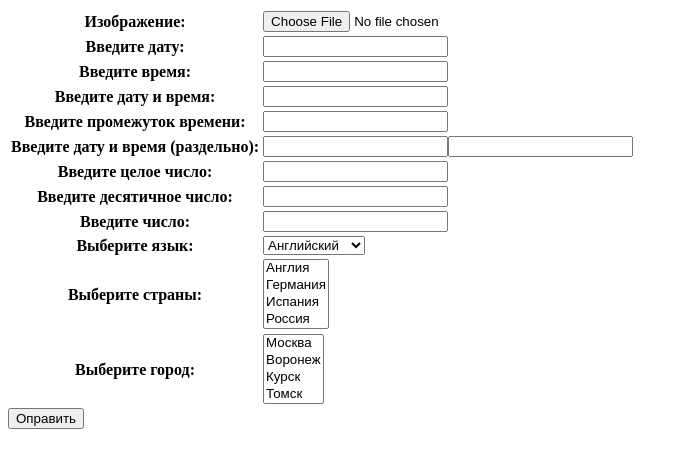
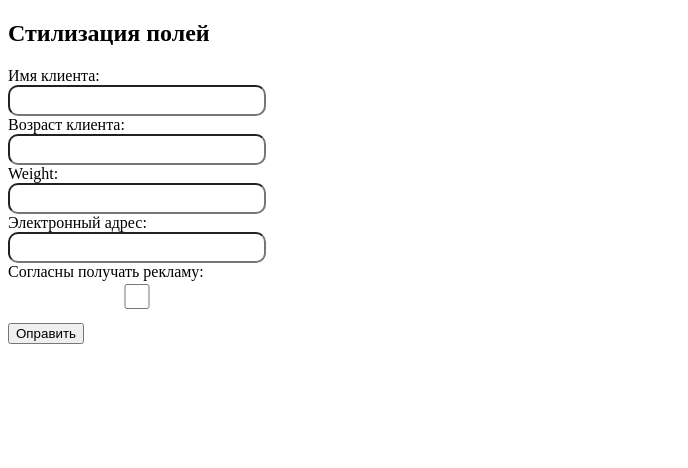
Before and after one commit to MaxAseev46/asemay-project, a Django app: page / in a window 1280 px wide. Shown: the top 468 px of the page, without its empty margins (0-688 px from the left). Run offline with Django 3.2, Linux system fonts and the light colour scheme.

Commit message:
ЛЗ9, работа на паре(не доделано)

```diff
--- a/firstapp/forms.py
+++ b/firstapp/forms.py
@@ -1,28 +1,7 @@
 from django import forms
-
-
 class UserForm(forms.Form):
-    file = forms.ImageField(label="Изображение")
-    date = forms.DateField(label="Введите дату")
-    time = forms.DateField(label="Введите время")
-    date_time = forms.DateTimeField(label="Введите дату и время")
-    time_delta = forms.DurationField(label="Введите промежуток времени")
-    date_time2 = forms.SplitDateTimeField(label="Введите дату и время (раздельно)")
-    num = forms.IntegerField(label="Введите целое число")
-    num2 = forms.DecimalField(label="Введите десятичное число")
-    num3 = forms.FloatField(label="Введите число")
-    ling = forms.ChoiceField(label="Выберите язык",
-                             choices=((1, "Английский"),
-                                      (2, "Немецкий"),
-                                      (3, "Французский")))
-    country = forms.MultipleChoiceField(label="Выберите страны",
-                                        choices=((1, "Англия"),
-                                                 (2, "Германия"),
-                                                 (3, "Испания"),
-                                                 (4, "Россия")))
-    city = forms.TypedMultipleChoiceField(label="Выберите город",
-                                          empty_value=None,
-                                          choices=((1, "Москва"),
-                                                   (2, "Воронеж"),
-                                                   (3, "Курск"),
-                                                   (4, "Томск")))
+    name = forms.CharField(label="Имя клиента", min_length=3)
+    age = forms.IntegerField(label="Возраст клиента", min_value=1, max_value=100)
+    weight = forms.DecimalField(min_value=3, max_value=200, decimal_places=2)
+    email = forms.EmailField(label="Электронный адрес")
+    reklama = forms.BooleanField(label="Согласны получать рекламу", required=False)
--- a/firstapp/views.py
+++ b/firstapp/views.py
@@ -4,41 +4,14 @@ from django.http import HttpRequest, HttpResponse, HttpResponseRedirect, HttpRes
 
 # Create your views here.
 
-
-# def index(request):
-#     header = "Персональные данные"  # обычная переменная
-#     langs = ["Английский", "Немецкий", "Испанский"]  # массив
-#     user = {"name": "Максим,", "age": 30}  # словарь
-#     addr = ("Виноградная", 23, 45)  # кортеж
-#     data = {"header": header, "langs": langs, "user": user, "address": addr}
-#     return render(request, "index.html", context=data)
-
-# def index(request):
-#  return render(request, "firstapp/index.html")
-
-# def index(request):
-#     data = {"age": 66}
-#     return render(request, "firstapp/index.html", context=data)
-
-#def index(request):
-# cat = ["Ноутбуки", "Принтеры", "Сканеры", "Диски", "Шнуры"]
-# return render(request, "firstapp/index.html", context={"cat": cat})
-
-def index(request: HttpRequest):
-    if request.method == "POST":
-        name = request.POST.get("name")
-        age = request.POST.get("age")
-        output = "<h2>Пользователь</h2><h3>Имя - {0}, Возраст - {1}</h3>".format(name, age)
-        return HttpResponse(output)
-    else:
-        userform = UserForm()
-        return render(request, "firstapp/index.html", {"form": userform})
-
-#def about(request):
-#    return HttpResponse("<h2>About</h2>")
-
-#def contact(request):
-#    return HttpResponseRedirect("/about")
+def index(request):
+ userform = UserForm()
+ if request.method == "POST":
+    userform = UserForm(request.POST)
+ if userform.is_valid():
+    name = userform.cleaned_data["name"]
+    return HttpResponse("<h2>Имя введено коррректно – {0}</h2>".format(name))
+ return render(request, "firstapp/index.html", {"form": userform})
 
 def details(request):
     return HttpResponsePermanentRedirect("/")
--- a/templates/firstapp/index.html
+++ b/templates/firstapp/index.html
@@ -1,16 +1,32 @@
 <!DOCTYPE html>
 <html lang="en">
 <head>
-        <meta charset="UTF-8">
+ <meta charset="utf-8">
  <title>Форма Django!</title>
+ <style>
+ .alert{color:red}
+ .form-group{margin: 10px 0;}
+ .form-group input{width:250px;height: 25px;border-radius:10px;}
+ </style>
 </head>
 <body>
-        <form method="POST">
+<h2>Стилизация полей</h2>
+ <form method="POST" novalidate>
  {% csrf_token %}
-            <table>
-            {{ form }}
-            </table>
-            <input type="submit" value="Оправить" >
+ <div class="form-group">
+ {% for field in form %}
+ <div>{{field.label_tag}}</div>
+ <div>{{field}}</div>
+ {% if field.errors%}
+ {% for error in field.errors %}
+ <div class="alert alert-danger">
+ {{error}}
+    </div>
+    {% endfor %}
+    {% endif %}
+    {% endfor %}
+    </div>
+ <input type="submit" value="Оправить"
  </form>
 </body>
 </html>
```
Lines whose indentation alone changed are shown as unchanged.
